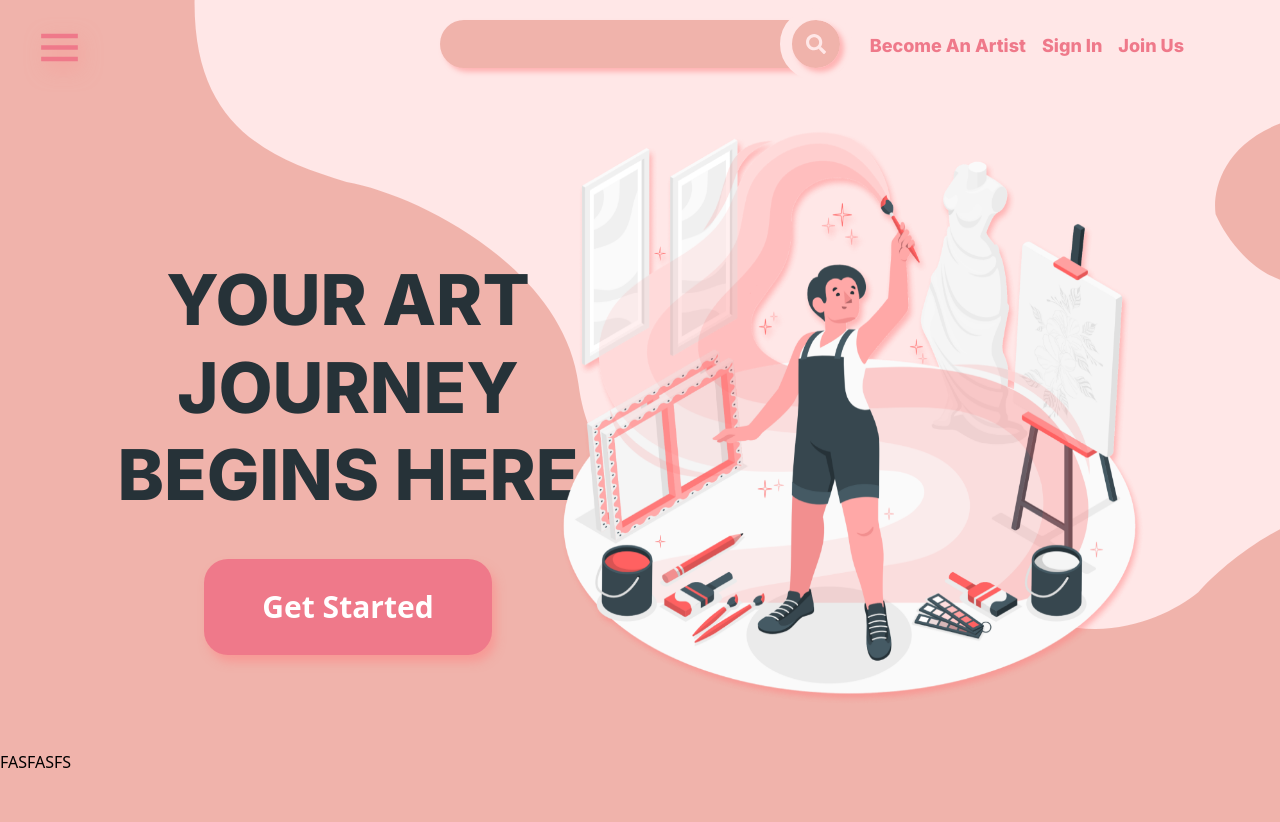
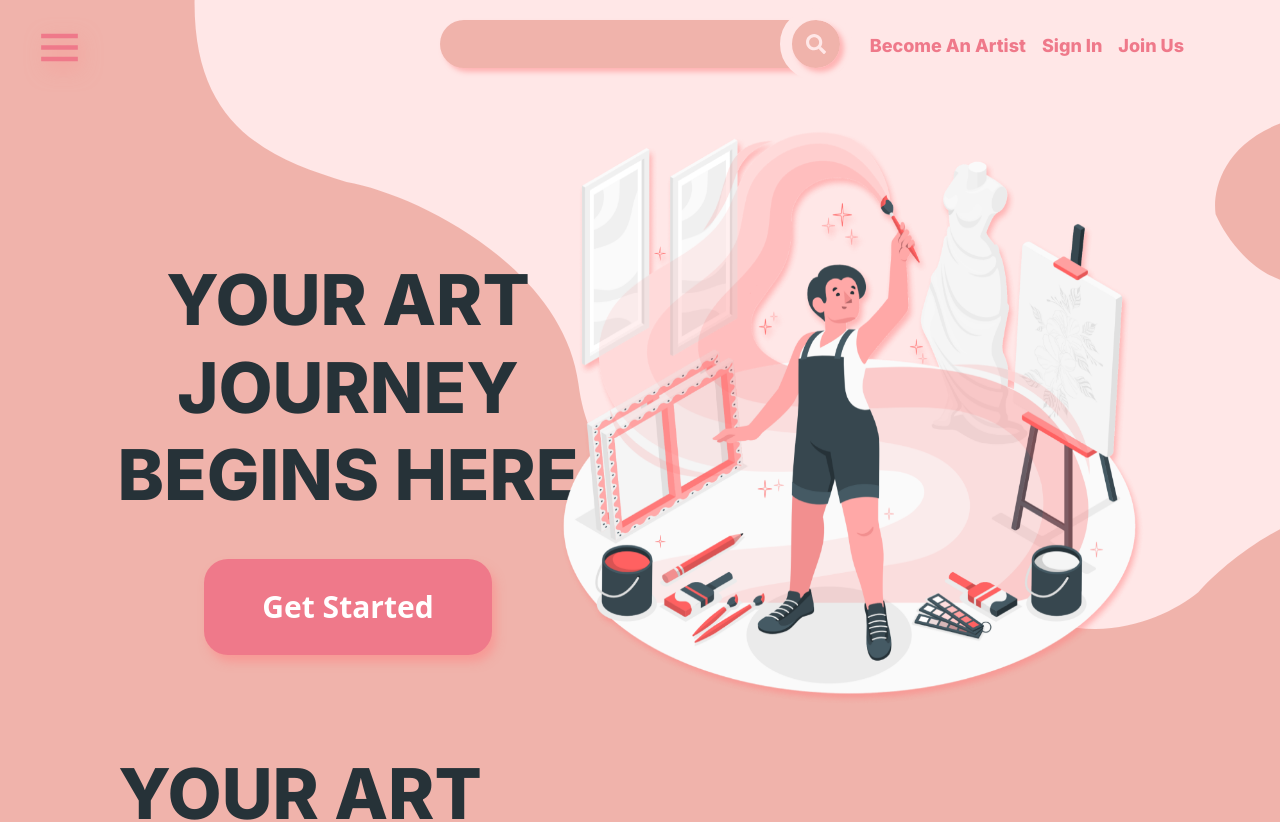
Before and after one commit to Tony-ArtZ/art-comm, a Next.js app: page / in a window 1280 px wide. Shown: the top 822 px of the page. Built offline with nearby package versions, Linux system fonts and the light colour scheme.

Commit message:
small ui changes

```diff
--- a/pages/index.tsx
+++ b/pages/index.tsx
@@ -44,12 +44,14 @@ const Hero = () => {
   );
 };
 
-const FeaturedFeed = ()=>{
+const FeaturedFeed = () => {
   return (
-    <header className="w-screen 2xl:h-[870px] xl:h-[750px] sm:h-[600px] bg-featured bg-cover h-[256px] ">
-      <h1>FASFASFS</h1>
+    <header className="w-screen 2xl:h-[870px] xl:h-[750px] sm:h-[600px] bg-featured bg-cover h-[300px] ">
+      <h1 className="xl:w-[600px] sm-md:w-[400px] md:w-[500px] sm:w-[600px] w-80 leading-tight font-Inter text-heading text-center  sm-md:text-[50px] lg:text-[60px] 2xl:text-[80px] xl:text-[70px] sm:text-[70px] text-[30px]">
+        YOUR ART JOURNEY BEGINS HERE
+      </h1>
     </header>
-    )
+  )
 }
 export default function Home() {
   return (
```
